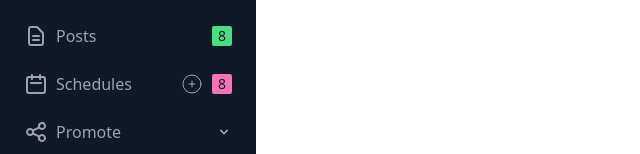
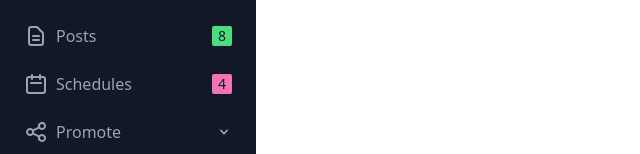
Before and after one commit to me-myself-and-open-source/sidebar-v2, a React (Create React App) app: page / in a window 1280 px wide. Both pictures are taken after a click on the button 80 px from the left and 52 px from the top of the page. Shown: the part 152-306 px from the top of the page, without its empty margins (0-640 px from the left). Built offline with nearby package versions, Linux system fonts and the light colour scheme.

Commit message:
refactor and add transition

```diff
--- a/package.json
+++ b/package.json
@@ -3,6 +3,7 @@
   "version": "0.1.0",
   "private": true,
   "dependencies": {
+    "@headlessui/react": "^1.5.0",
     "@reduxjs/toolkit": "^1.7.2",
     "@testing-library/jest-dom": "^5.16.2",
     "@testing-library/react": "^12.1.2",
--- a/src/components/layouts/DropdownItem.jsx
+++ b/src/components/layouts/DropdownItem.jsx
@@ -1,9 +1,10 @@
+import { Transition } from "@headlessui/react"
 import { useState } from "react"
 import ClickAwayListener from "react-click-away-listener"
 import { useDispatch, useSelector } from "react-redux"
 import { toggleTab } from "../../redux/sidebar/sidebarSlice"
 
-function DropdownItem({ tabName, icon }) {
+function DropdownItem({ tabName, icon, dropdownContent, extraLabel }) {
 
 	const sidebar = useSelector((state) => state.sidebar)
 
@@ -34,8 +35,27 @@ function DropdownItem({ tabName, icon }) {
 					onClick={handleClick}>
 					<div className="relative flex space-x-2 items-center">
 						{icon}
-						<h1 className={`${!sidebar.full && 'sm:hidden'}`}>{tabName}</h1>
+						<Transition show={sidebar.full}
+							enter="duration-300 ease-out"
+							enterFrom="opacity-0 scale-95"
+							enterTo="opacity-100 scale-100"
+							leave="duration-100 ease-in"
+							leaveFrom="opacity-100 scale-100"
+							leaveTo="opacity-0 scale-95">
+
+							<h1 >{tabName}</h1>
+
+						</Transition>
 					</div>
+					{
+						extraLabel &&
+						<h1 className={`w-5 h-5 p-1 ${extraLabel.color} rounded-sm text-sm leading-3 text-center text-gray-900 ${!sidebar.full && 'sm:hidden'}`}>{extraLabel.count}</h1>
+					}
+
+
+					{/* Dropdown Arrow Icon */}
+					{
+						dropdownContent &&
 						<svg xmlns="http://www.w3.org/2000/svg"
 							className={`h-4 w-4 ${!sidebar.full && ''}`}
 							viewBox="0 0 20 20" fill="currentColor">
@@ -43,17 +63,16 @@ function DropdownItem({ tabName, icon }) {
 								d="M5.293 7.293a1 1 0 011.414 0L10 10.586l3.293-3.293a1 1 0 111.414 1.414l-4 4a1 1 0 01-1.414 0l-4-4a1 1 0 010-1.414z"
 								clipRule="evenodd" />
 						</svg>
+					}
+
 				</div>
 				{/* Dropdown Content */}
 				{
-					dropdown.open &&
-					<ClickAwayListener onClickAway={() => setDropdown({active: false})}>
+					(dropdownContent && dropdown.open) &&
+					<ClickAwayListener onClickAway={() => setDropdown({ active: false })}>
 
 						<div className={`text-gray-400 space-y-3 ${sidebar.full ? expandedClass : shrinkedClass}`}>
-							<h1 className="hover:text-gray-200 cursor-pointer">Item 1</h1>
-							<h1 className="hover:text-gray-200 cursor-pointer">Item 2</h1>
-							<h1 className="hover:text-gray-200 cursor-pointer">Item 3</h1>
-							<h1 className="hover:text-gray-200 cursor-pointer">Item 4</h1>
+							{dropdownContent}
 						</div>
 
 					</ClickAwayListener>
--- a/src/components/layouts/Sidebar.jsx
+++ b/src/components/layouts/Sidebar.jsx
@@ -53,20 +53,13 @@ function Sidebar() {
 					</button>
 
 					{/* Home */}
-					<div className={`relative flex items-center hover:text-gray-200 hover:bg-gray-800
-						space-x-2 p-2 rounded-md cursor-pointer ${sidebar.full ? 'justify-start' : 'sm:justify-center'}
-						${sidebar.active === 'Home' ? 'text-gray-200 bg-gray-800' : 'text-gray-400'}
-						`} onClick={() => dispatch(toggleTab('Home'))}>
-
+					<DropdownItem tabName="Dashboard" icon={
 						<svg xmlns="http://www.w3.org/2000/svg" className="h-6 w-6" fill="none" viewBox="0 0 24 24"
 							stroke="currentColor">
 							<path strokeLinecap="round" strokeLinejoin="round" strokeWidth="2"
 								d="M3 12l2-2m0 0l7-7 7 7M5 10v10a1 1 0 001 1h3m10-11l2 2m-2-2v10a1 1 0 01-1 1h-3m-6 0a1 1 0 001-1v-4a1 1 0 011-1h2a1 1 0 011 1v4a1 1 0 001 1m-6 0h6" />
 						</svg>
-
-						<h1 className={`${!sidebar.full && 'sm:hidden'}`}>Dashboard</h1>
-
-					</div>
+					} />
 
 					{/* Audience */}
 					<DropdownItem tabName="Audience" icon={
@@ -75,61 +68,32 @@ function Sidebar() {
 							<path strokeLinecap="round" strokeLinejoin="round" strokeWidth="2"
 								d="M16 7a4 4 0 11-8 0 4 4 0 018 0zM12 14a7 7 0 00-7 7h14a7 7 0 00-7-7z" />
 						</svg>
+					} dropdownContent={
+						<>
+							<h1 className="hover:text-gray-200 cursor-pointer">Item 1</h1>
+							<h1 className="hover:text-gray-200 cursor-pointer">Item 2</h1>
+							<h1 className="hover:text-gray-200 cursor-pointer">Item 3</h1>
+							<h1 className="hover:text-gray-200 cursor-pointer">Item 4</h1>
+						</>
 					} />
 
 					{/* Posts */}
-					<div className={`relative flex text-gray-400 items-center hover:text-gray-200 hover:bg-gray-800
-						space-x-2 rounded-md cursor-pointer justify-between p-2
-						${sidebar.full ? 'justify-start' : 'sm:justify-center'}
-						${sidebar.active === 'Posts' ? 'text-gray-200 bg-gray-800' : 'text-gray-400'}`}
-						onClick={() => dispatch(toggleTab('Posts'))}>
-
-						<div className="flex items-center space-x-2">
-
+					<DropdownItem tabName="Posts" icon={
 						<svg xmlns="http://www.w3.org/2000/svg" className="h-6 w-6" fill="none" viewBox="0 0 24 24"
 							stroke="currentColor">
 							<path strokeLinecap="round" strokeLinejoin="round" strokeWidth="2"
 								d="M9 12h6m-6 4h6m2 5H7a2 2 0 01-2-2V5a2 2 0 012-2h5.586a1 1 0 01.707.293l5.414 5.414a1 1 0 01.293.707V19a2 2 0 01-2 2z" />
 						</svg>
-
-							<h1 className={`${!sidebar.full && 'sm:hidden'}`}>Posts</h1>
-
-						</div>
-						<h1 className={`w-5 h-5 p-1 bg-green-400 rounded-sm text-sm leading-3 text-center text-gray-900 ${!sidebar.full && 'sm:hidden'}`}>8</h1>
-
-					</div>
+					} extraLabel={{ count: 8, color: 'bg-green-400' }} />
 
 					{/* Schedules */}
-					<div className={`relative flex text-gray-400 items-center hover:text-gray-200 hover:bg-gray-800
-						space-x-2 rounded-md cursor-pointer justify-between p-2
-						${sidebar.full ? 'justify-start' : 'sm:justify-center'}
-						${sidebar.active === 'Schedules' ? 'text-gray-200 bg-gray-800' : 'text-gray-400'}`}
-						onClick={() => dispatch(toggleTab('Schedules'))}>
-
-						<div className="flex items-center space-x-2">
-
+					<DropdownItem tabName="Schedules" icon={
 						<svg xmlns="http://www.w3.org/2000/svg" className="h-6 w-6" fill="none" viewBox="0 0 24 24"
 							stroke="currentColor">
 							<path strokeLinecap="round" strokeLinejoin="round" strokeWidth="2"
 								d="M8 7V3m8 4V3m-9 8h10M5 21h14a2 2 0 002-2V7a2 2 0 00-2-2H5a2 2 0 00-2 2v12a2 2 0 002 2z" />
 						</svg>
-
-							<h1 className={`${!sidebar.full && 'sm:hidden'}`}>Schedules</h1>
-
-						</div>
-						<div className={`flex items-center space-x-2 ${!sidebar.full && 'sm:hidden'}`}>
-
-							<svg xmlns="http://www.w3.org/2000/svg" className="h-6 w-6" fill="none" viewBox="0 0 24 24"
-								stroke="currentColor">
-								<path strokeLinecap="round" strokeLinejoin="round" strokeWidth="1"
-									d="M12 9v3m0 0v3m0-3h3m-3 0H9m12 0a9 9 0 11-18 0 9 9 0 0118 0z" />
-							</svg>
-
-							<h1 className="w-5 h-5 p-1 bg-pink-400 rounded-sm text-sm leading-3 text-center text-gray-900">8</h1>
-
-						</div>
-
-					</div>
+					} extraLabel={{ count: 4, color: 'bg-pink-400' }} />
 
 					{/* Promote */}
 					<DropdownItem tabName="Promote" icon={
@@ -138,6 +102,13 @@ function Sidebar() {
 							<path strokeLinecap="round" strokeLinejoin="round" strokeWidth="2"
 								d="M8.684 13.342C8.886 12.938 9 12.482 9 12c0-.482-.114-.938-.316-1.342m0 2.684a3 3 0 110-2.684m0 2.684l6.632 3.316m-6.632-6l6.632-3.316m0 0a3 3 0 105.367-2.684 3 3 0 00-5.367 2.684zm0 9.316a3 3 0 105.368 2.684 3 3 0 00-5.368-2.684z" />
 						</svg>
+					} dropdownContent={
+						<>
+							<h1 className="hover:text-gray-200 cursor-pointer">Item 1</h1>
+							<h1 className="hover:text-gray-200 cursor-pointer">Item 2</h1>
+							<h1 className="hover:text-gray-200 cursor-pointer">Item 3</h1>
+							<h1 className="hover:text-gray-200 cursor-pointer">Item 4</h1>
+						</>
 					} />
 
 				</div>
--- a/src/redux/sidebar/sidebarSlice.js
+++ b/src/redux/sidebar/sidebarSlice.js
@@ -2,7 +2,7 @@ import { createSlice } from '@reduxjs/toolkit'
 
 const initialState = {
     full: false,
-    active: 'Home',
+    active: 'Dashboard',
     navOpen: false
 }
 
```
Also changed, not shown: 1 other file (tests, documents, lock files or other folders). Lines whose indentation alone changed are shown as unchanged.
